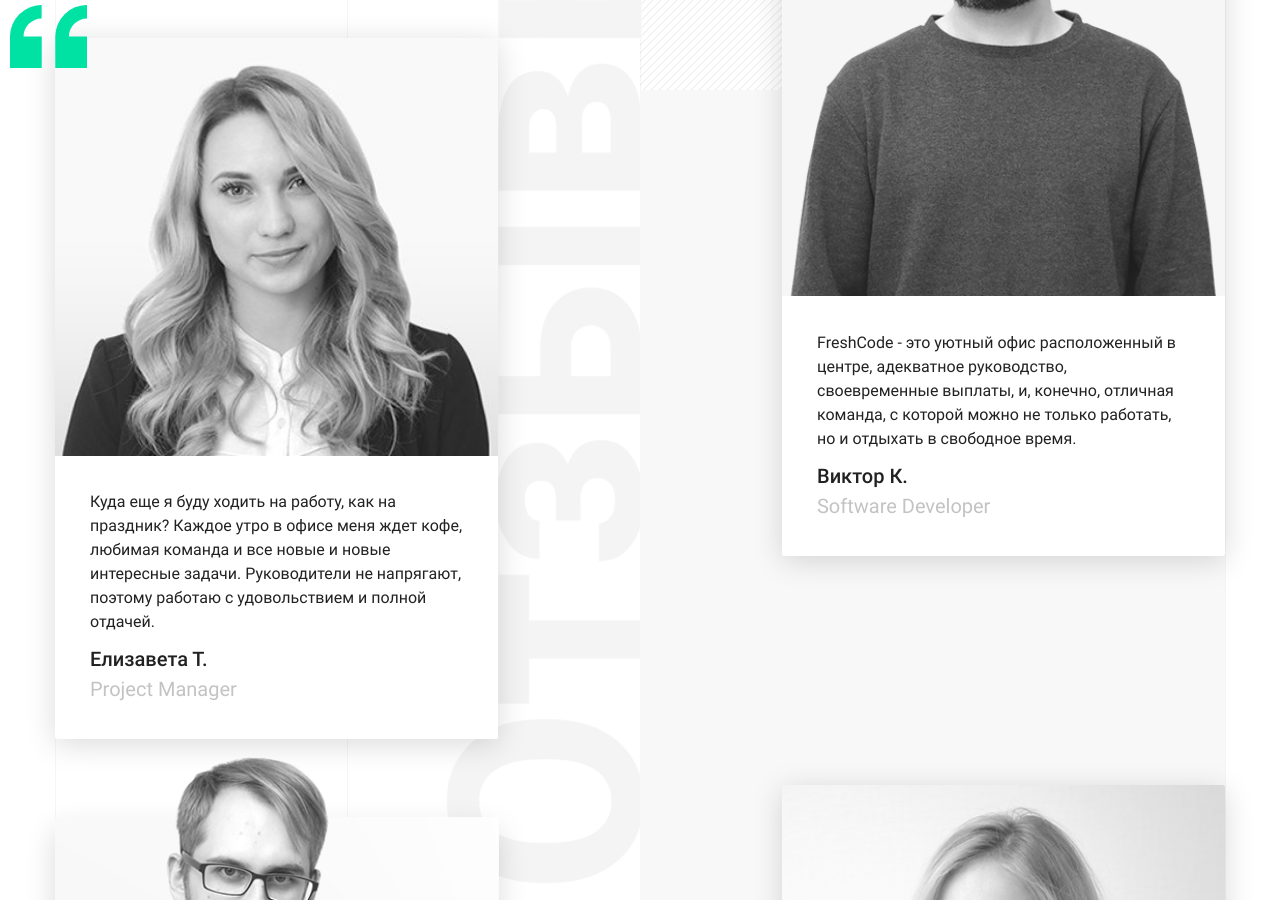
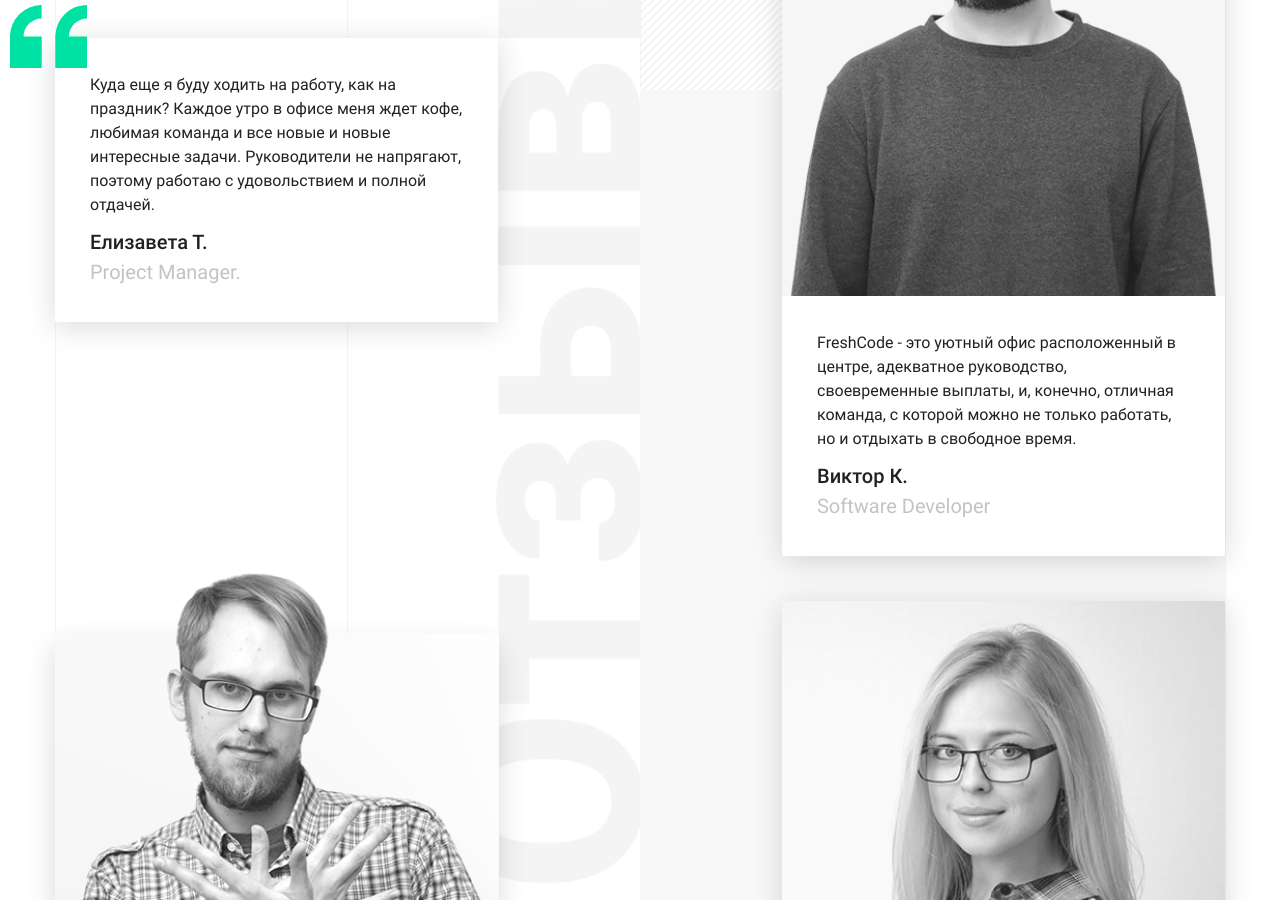
Before and after one commit to ilyafreshcode/freshcodeit.github.io, a Jekyll site: the page built from _pages/review.html, in a window 1280 px wide and 900 px high, scrolled down 612 px. Built offline with Jekyll 4.4.1, drawn with Linux system fonts in a browser that asks for light colours; part of the change alters nothing that is shown.

Commit message:
Update 2017-07-28T14:44:31.700Z

```diff
--- a/_data/review.json
+++ b/_data/review.json
@@ -1,29 +1 @@
-{
-  "title":"Отзывы сотрудников",
-  "reviews":[
-    {
-      "text":"Куда еще я буду ходить на работу, как на праздник? Каждое утро в офисе меня ждет кофе, любимая команда и все новые и новые интересные задачи. Руководители не напрягают, поэтому работаю с удовольствием и полной отдачей.",
-      "name":"Елизавета Т.",
-      "title":"Project Manager",
-      "img":"/images/troyanova.jpg"
-    },
-    {
-      "text":"FreshCode - это уютный офис расположенный в центре, адекватное руководство, своевременные выплаты, и, конечно, отличная команда, с которой можно не только работать, но и отдыхать в свободное время.",
-      "name":"Виктор К.",
-      "title":"Software Developer",
-      "img":"/images/krasnogorskui.png"
-    },
-    {
-      "text":"Я рад, что решился прийти на собеседование и попал в эту дружную команду. Здесь я получил незаменимый опыт, ценные связи и хорошую зарплату.",
-      "name":"Николай Г.",
-      "title":"Project Manager",
-      "img":"/images/gonchar.png"
-    },
-    {
-      "text":"Еще на собеседовании я поняла, что мне здесь понравится. Приветливые, позитивные ребята в команде, уютный офис, хорошая техника. Что еще нужно для счастья начинающему программисту?",
-      "name":"Юлия Л.",
-      "title":"Software Developer",
-      "img":"/images/logvinovaU.png"
-    }
-  ]
-}
+{"title":"Отзывы сотрудников","reviews":[{"text":"Куда еще я буду ходить на работу, как на праздник? Каждое утро в офисе меня ждет кофе, любимая команда и все новые и новые интересные задачи. Руководители не напрягают, поэтому работаю с удовольствием и полной отдачей.","name":"Елизавета Т.","title":"Project Manager."},{"text":"FreshCode - это уютный офис расположенный в центре, адекватное руководство, своевременные выплаты, и, конечно, отличная команда, с которой можно не только работать, но и отдыхать в свободное время.","name":"Виктор К.","title":"Software Developer","img":"/images/krasnogorskui.png"},{"text":"Я рад, что решился прийти на собеседование и попал в эту дружную команду. Здесь я получил незаменимый опыт, ценные связи и хорошую зарплату.","name":"Николай Г.","title":"Project Manager","img":"/images/gonchar.png"},{"text":"Еще на собеседовании я поняла, что мне здесь понравится. Приветливые, позитивные ребята в команде, уютный офис, хорошая техника. Что еще нужно для счастья начинающему программисту?","name":"Юлия Л.","title":"Software Developer","img":"/images/logvinovaU.png"}]}
```
